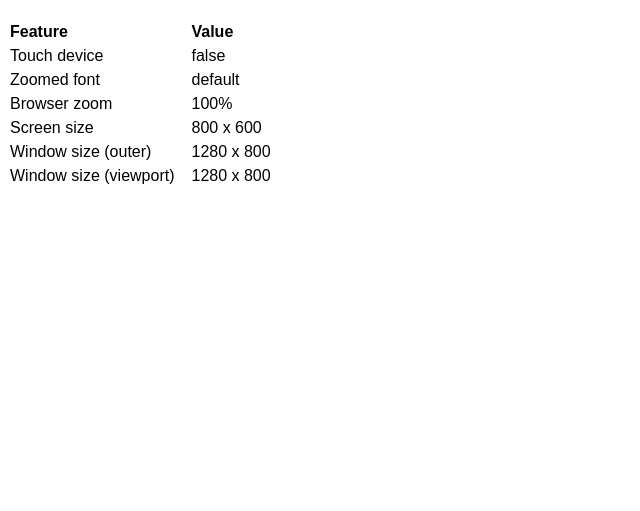
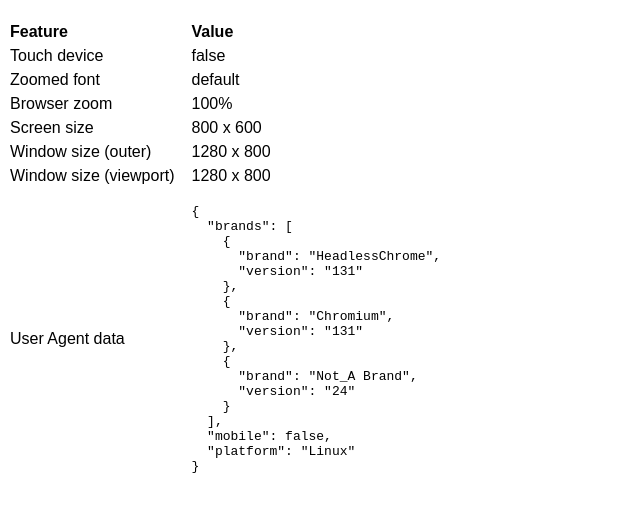
Before and after one commit to meister/responsiveness-checks, a plain HTML site: page index.html in a window 1280 px wide. Shown: the part 61-572 px from the top of the page, without its empty margins (0-640 px from the left). Drawn offline with Linux system fonts and the light colour scheme.

Commit message:
Add userAgentData

```diff
--- a/index.html
+++ b/index.html
@@ -6,12 +6,12 @@
 		<script>
 			function printResult(test) {
 				const result = document.createElement('tr');
-				result.innerHTML = `<td>${test.label}</td><td>${test.check().toString()}</td>`;
+				result.innerHTML = `<td>${test.label}</td><td>${test.check()}</td>`;
 				document.getElementById('results').appendChild(result);
 			}
 
 			const tests = [
-				{ label: 'Touch device', check: () => ('ontouchstart' in document) },
+				{ label: 'Touch device', check: () => String('ontouchstart' in document) },
 				{ label: 'Zoomed font', check: () => {
 					const heading = document.querySelector('h1');
 					const compStyles = window.getComputedStyle(heading);
@@ -29,6 +29,7 @@
 				{ label: 'Screen size', check: () => `${window.screen.width} x ${window.screen.height}` },
 				{ label: 'Window size (outer)', check: () => `${window.outerWidth} x ${window.outerHeight}` },
 				{ label: 'Window size (viewport)', check: () => `${window.innerWidth} x ${window.innerHeight}` },
+				{ label: 'User Agent data', check: () => `<pre>${JSON.stringify(navigator.userAgentData, null, 2)}</pre>` },
 			];
 		</script>
 		<style>
```
